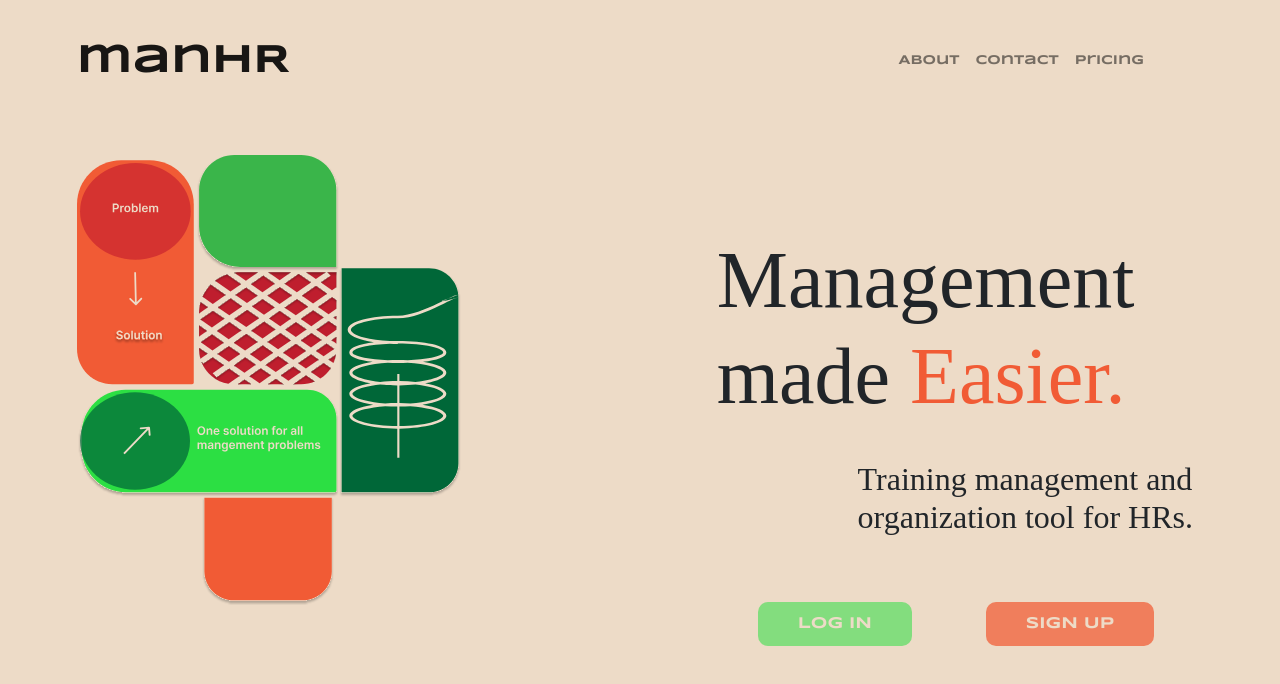
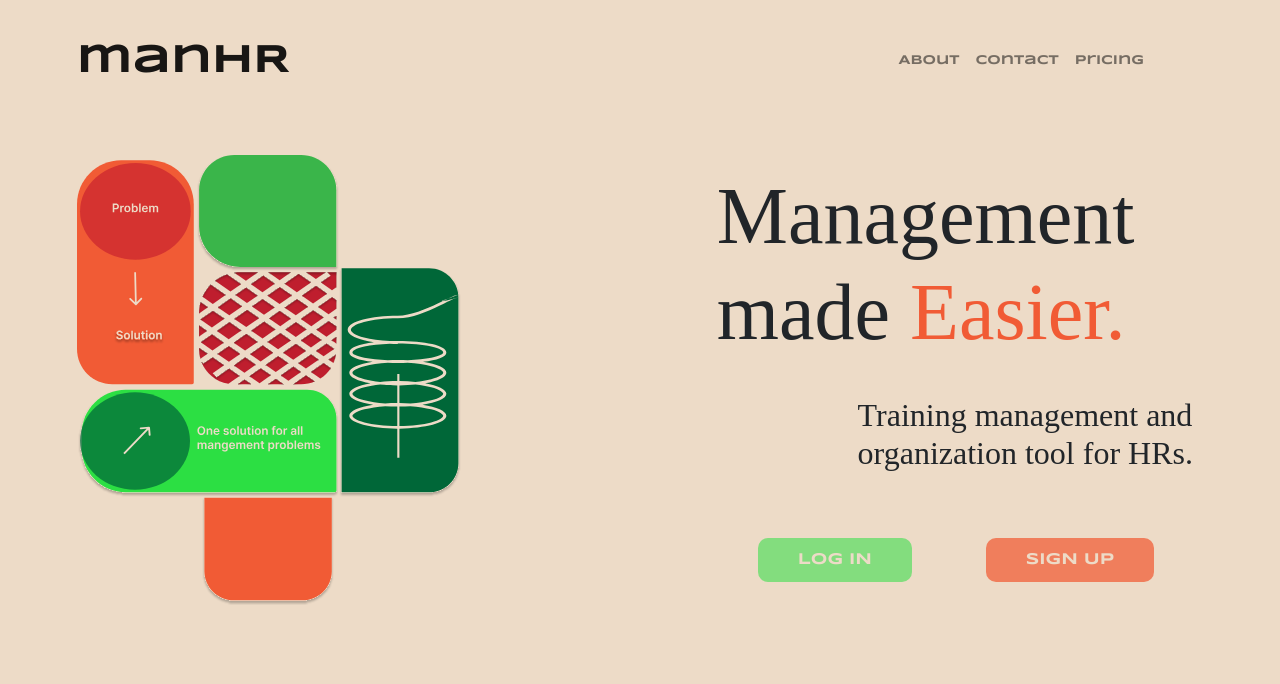
Before and after one commit to Vyshnavi-R-ML/HRM-Tool, an Angular app in the folder frontend/: page / in a window 1280 px wide. Shown: the top 684 px of the page. Built offline with nearby package versions, Linux system fonts and the light colour scheme; a web font is replaced by a local one.

Commit message:
modified home style

```diff
--- a/frontend/src/app/app.component.css
+++ b/frontend/src/app/app.component.css
@@ -1,5 +1,5 @@
 .home {
     background-color: #EDDBC7;
     width: 100%;
-    height: 100vh;
+    height: 100%;
 }
--- a/frontend/src/app/home/home.component.css
+++ b/frontend/src/app/home/home.component.css
@@ -33,7 +33,7 @@ img {
 
 .content-right {
     margin-left: 20%;
-    margin-top: 10%;
+    margin-top: 5%;
     display: flex;
     flex-direction: column;
 }
```
